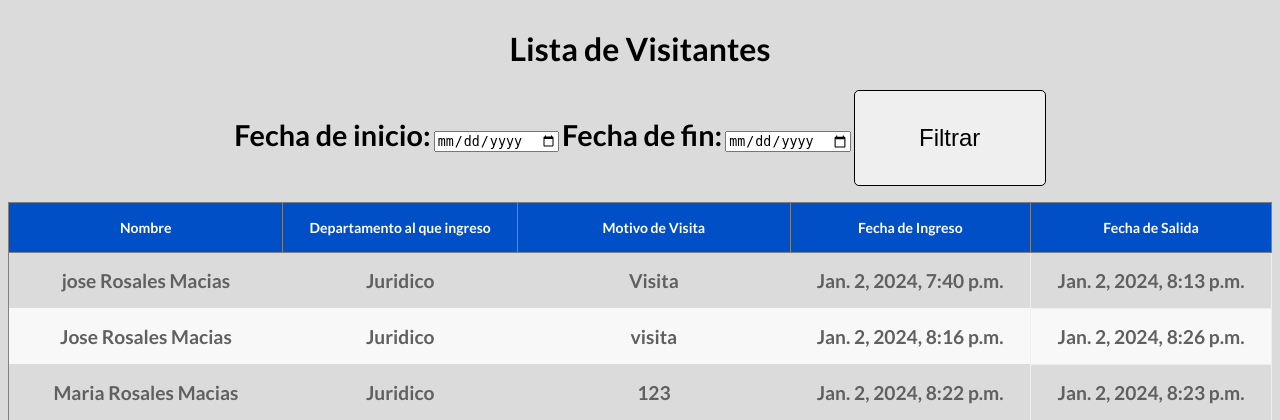
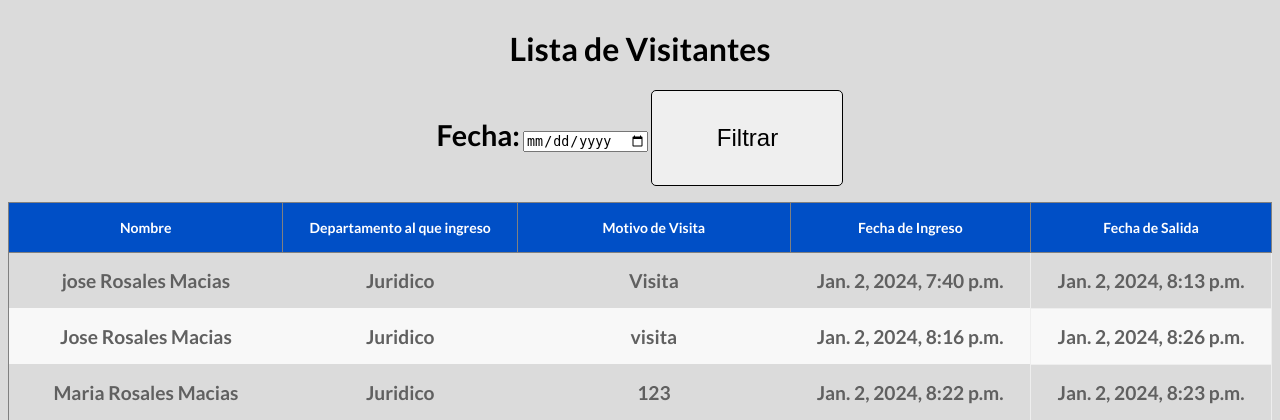
Before and after one commit to bit-armando/modulo_sspm, a Django app: page /consulta/ in a window 1280 px wide. Shown: the top 420 px of the page. Run offline with Django 5.2, Linux system fonts and the light colour scheme; data comes from the database, SQL or seed files in the repository; both versions use the stored data as it was after the commit.

Commit message:
Se le modifico la consulta por fechas en la vista de consulta

```diff
--- a/modulo/home/templates/consulta.html
+++ b/modulo/home/templates/consulta.html
@@ -13,10 +13,10 @@
   <h1>Lista de Visitantes</h1>
 
   <form method="get" action="">
-    <label for="fecha_inicio">Fecha de inicio:</label>
+    <label for="fecha_inicio">Fecha:</label>
     <input type="date" name="fecha_inicio" value="{{ request.GET.fecha_inicio }}" />
-    <label for="fecha_fin">Fecha de fin:</label>
-    <input type="date" name="fecha_fin" value="{{ request.GET.fecha_fin }}" />
+    {% comment %} <label for="fecha_fin">Fecha de fin:</label>
+    <input type="date" name="fecha_fin" value="{{ request.GET.fecha_fin }}" /> {% endcomment %}
     <button type="submit">Filtrar</button>
   </form>
 
--- a/modulo/home/views.py
+++ b/modulo/home/views.py
@@ -48,13 +48,11 @@ class Consulta(ListView):
     def get_queryset(self):
         queryset = super().get_queryset()
         fecha_inicio = self.request.GET.get('fecha_inicio', None)
-        fecha_fin = self.request.GET.get('fecha_fin', None)
+        # fecha_fin = self.request.GET.get('fecha_fin', None)
 
-        if fecha_inicio and fecha_fin:
+        if fecha_inicio:
             queryset = queryset.filter(
-                Q(fecha_entrada__range=[fecha_inicio, fecha_fin]) |
-                Q(fecha_salida__range=[fecha_inicio, fecha_fin]) |
-                (Q(fecha_entrada__lte=fecha_inicio) & Q(fecha_salida__gte=fecha_fin))
+                fecha_entrada__date=fecha_inicio
             )
 
         return queryset
```
Also changed, not shown: modulo/db.sqlite3, modulo/files/images/R.jpeg (added).
